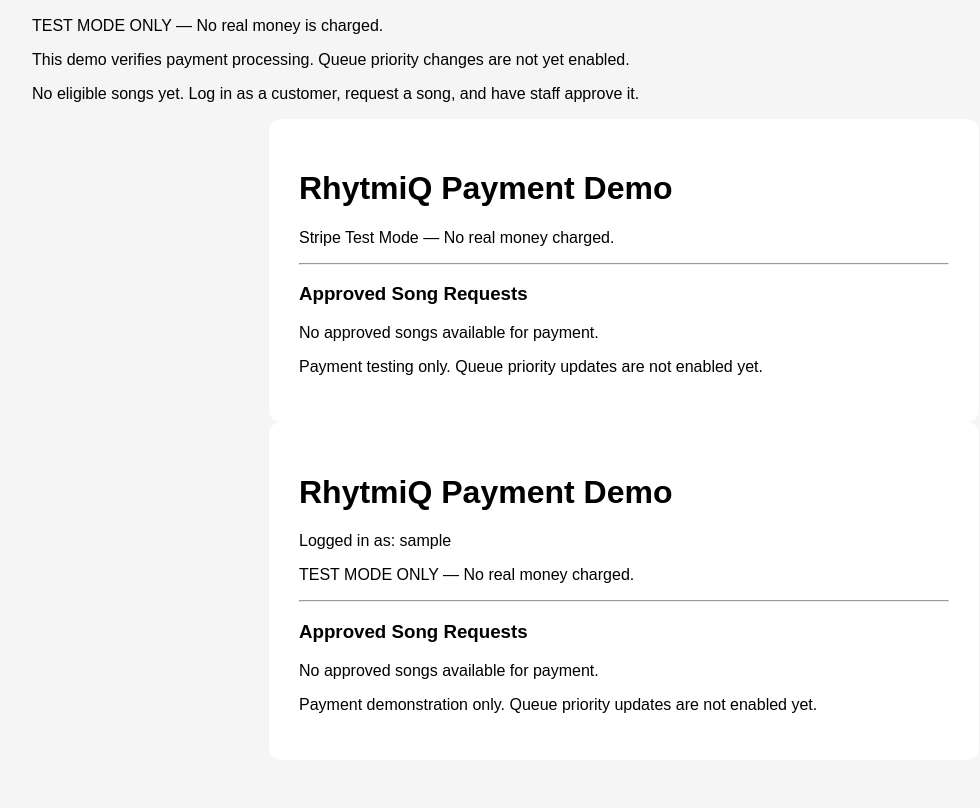
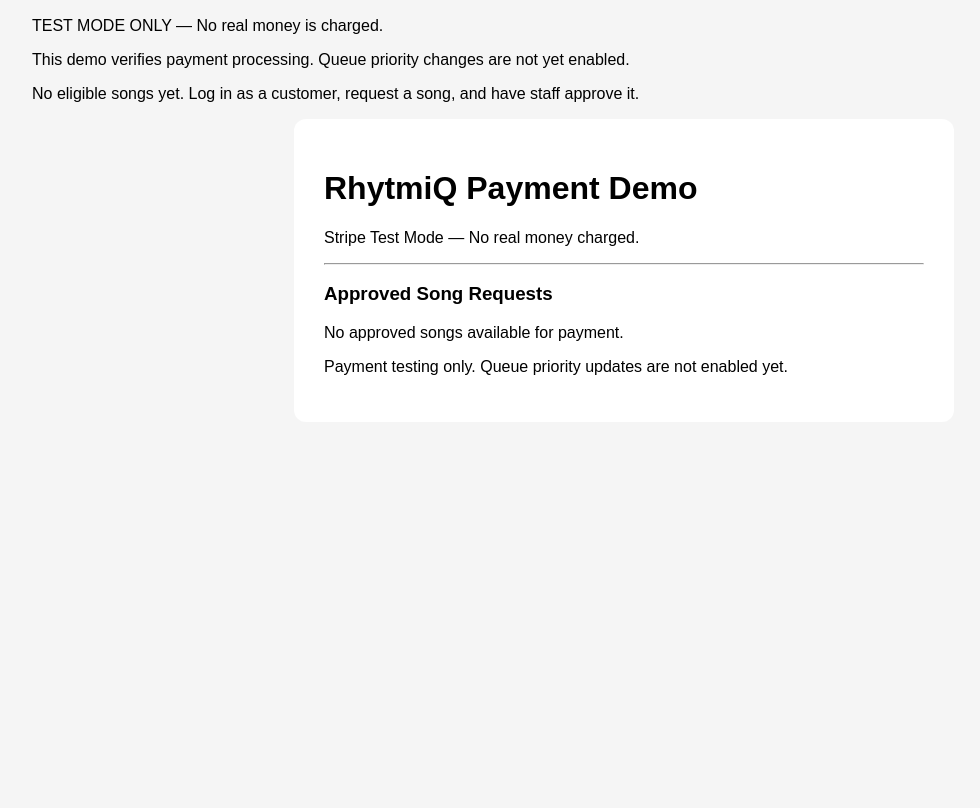
Before and after one commit to jametel/f26-team-blue, a Django app: template core/templates/core/priority_demo.html in a window 1280 px wide. Shown: the part 145-953 px from the top of the page, without its empty margins (16-996 px from the left). After the commit the page ends 520 px from the top, so only its background shows below. Run offline with Django 5.2, Linux system fonts and the light colour scheme; the template is opened without the code that fills it, so the values that code supplies are empty; the visitor is signed in with stand-in values (Sample User, id 1).

Commit message:
updated demo
didnt need two different spaces for it

```diff
--- a/core/templates/core/priority_demo.html
+++ b/core/templates/core/priority_demo.html
@@ -122,70 +122,3 @@
     </div>
 </body>
 </html>
-
-<!DOCTYPE html>
-<html lang="en">
-<head>
-    <meta charset="UTF-8">
-    <title>RhytmiQ Payment Demo</title>
-    <style>
-        body {
-            font-family: Arial, sans-serif;
-            background: #f5f5f5;
-            padding: 40px;
-        }
-
-        .container {
-            max-width: 650px;
-            margin: auto;
-            background: white;
-            padding: 30px;
-            border-radius: 12px;
-        }
-
-        button {
-            background: #635bff;
-            color: white;
-            border: none;
-            padding: 12px 20px;
-            border-radius: 6px;
-            cursor: pointer;
-        }
-    </style>
-</head>
-<body>
-    <div class="container">
-        <h1>RhytmiQ Payment Demo</h1>
-        <h2>{{ venue.name }}</h2>
-
-        <p>Logged in as: {{ request.user.username }}</p>
-        <p>TEST MODE ONLY — No real money charged.</p>
-
-        <hr>
-
-        <h3>Approved Song Requests</h3>
-
-        {% for song_request in eligible_requests %}
-            <p>
-                <strong>{{ song_request.song_id.title }}</strong>
-                — {{ song_request.song_id.artist }}
-            </p>
-
-            <p>Request #{{ song_request.pk }}</p>
-
-            <form method="post"
-                  action="{% url 'venue_priority_checkout' venue.slug song_request.pk %}">
-                {% csrf_token %}
-                <button type="submit">
-                    Test $1.00 Priority Checkout
-                </button>
-            </form>
-            <hr>
-        {% empty %}
-            <p>No approved songs available for payment.</p>
-        {% endfor %}
-
-        <p>Payment demonstration only. Queue priority updates are not enabled yet.</p>
-    </div>
-</body>
-</html>
```
